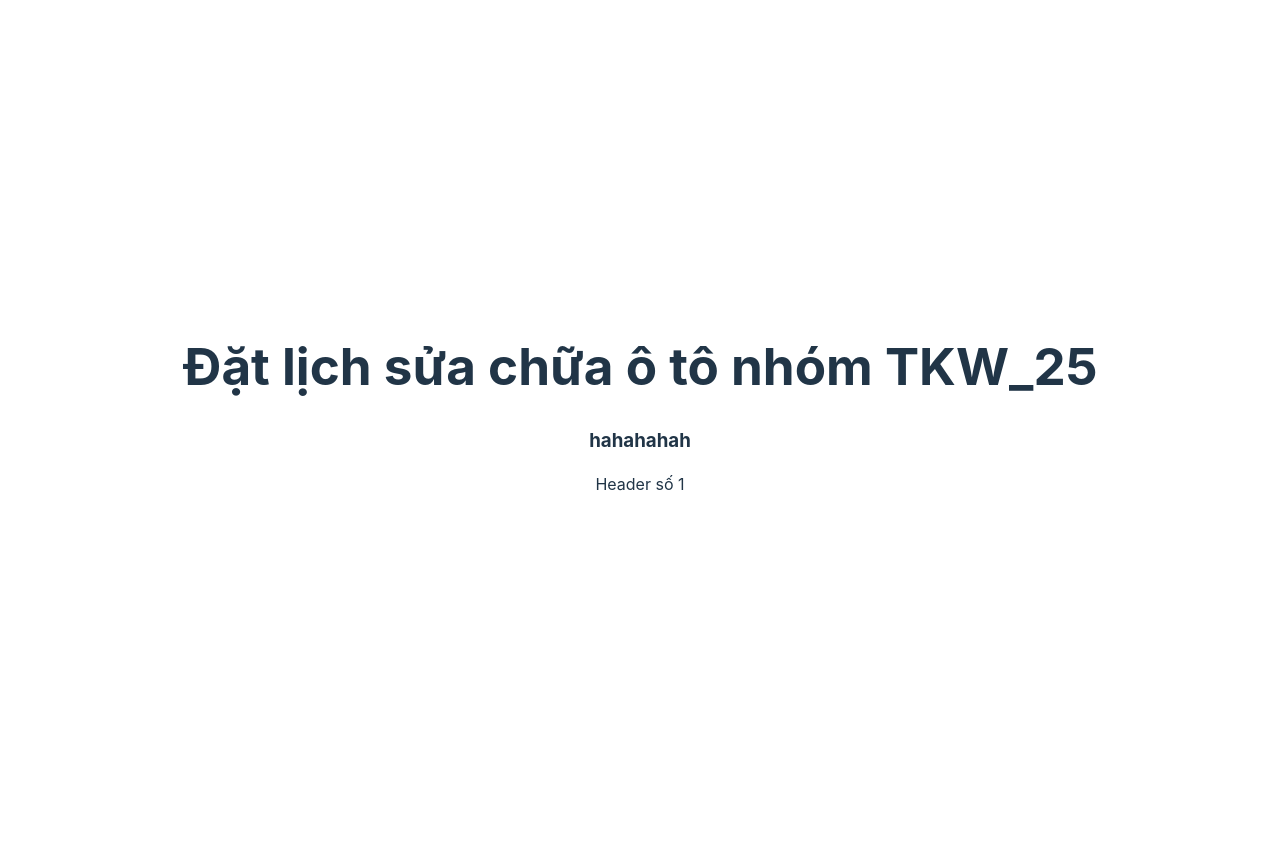
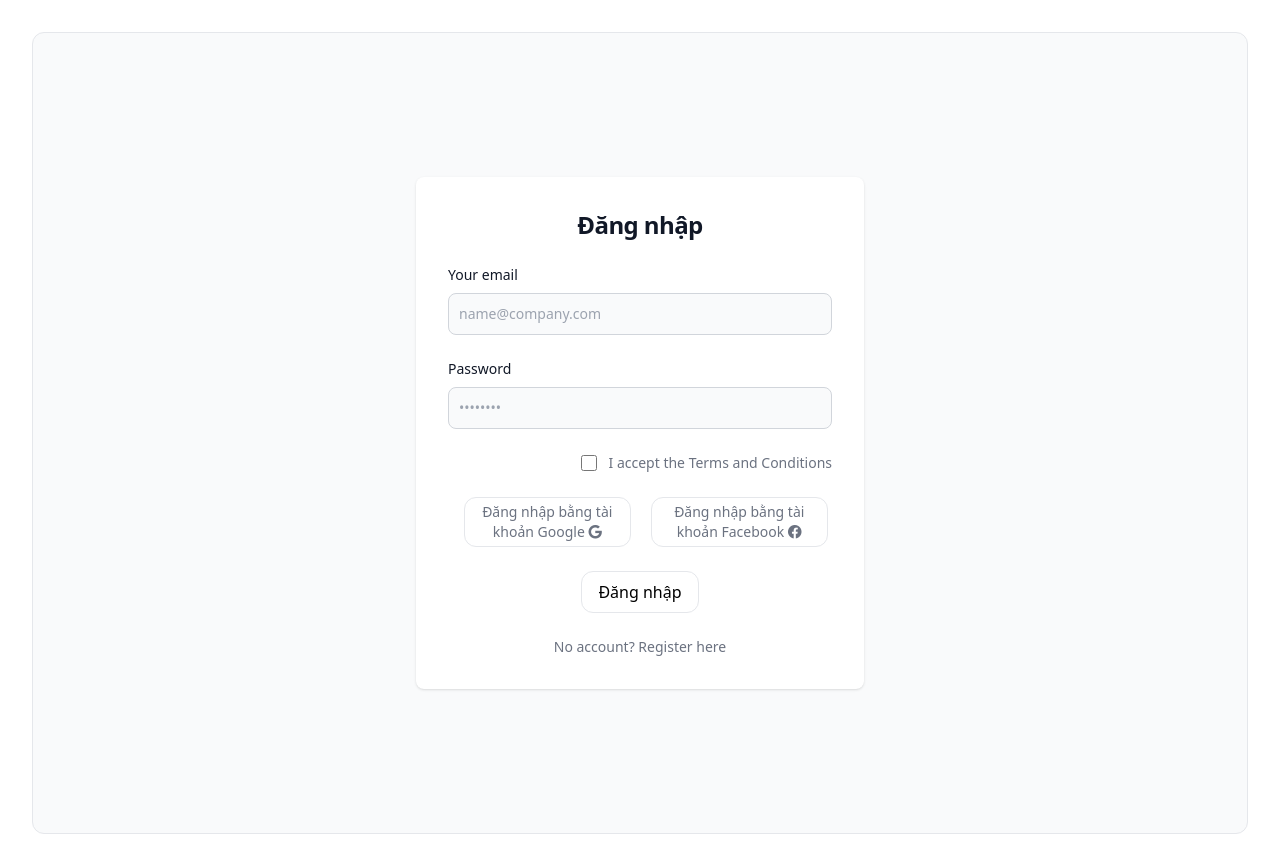
Before and after one commit to vietlqph13360/DATN_DatLichOto_TKW_25, a React (Vite) app: page /login in a window 1280 px wide. Before the commit the page ends 800 px from the top, so only its background shows below. Built offline with nearby package versions, Linux system fonts and the light colour scheme.

Commit message:
update_ui_dangnhap

```diff
--- a/index.html
+++ b/index.html
@@ -5,6 +5,7 @@
     <link rel="icon" type="image/svg+xml" href="/vite.svg" />
     <meta name="viewport" content="width=device-width, initial-scale=1.0" />
     <title>Vite + React</title>
+    <link rel="stylesheet" href="https://cdnjs.cloudflare.com/ajax/libs/font-awesome/6.2.0/css/all.min.css" integrity="sha512-xh6O/CkQoPOWDdYTDqeRdPCVd1SpvCA9XXcUnZS2FmJNp1coAFzvtCN9BmamE+4aHK8yyUHUSCcJHgXloTyT2A==" crossorigin="anonymous" referrerpolicy="no-referrer" />
   </head>
   <body>
     <div id="root"></div>
--- a/package.json
+++ b/package.json
@@ -10,12 +10,16 @@
   },
   "dependencies": {
     "react": "^18.2.0",
-    "react-dom": "^18.2.0"
+    "react-dom": "^18.2.0",
+    "react-router-dom": "^6.4.0"
   },
   "devDependencies": {
     "@types/react": "^18.0.17",
     "@types/react-dom": "^18.0.6",
     "@vitejs/plugin-react": "^2.1.0",
+    "autoprefixer": "^10.4.11",
+    "postcss": "^8.4.16",
+    "tailwindcss": "^3.1.8",
     "vite": "^3.1.0"
   }
 }
--- /dev/null
+++ b/postcss.config.cjs
@@ -0,0 +1,6 @@
+module.exports = {
+  plugins: {
+    tailwindcss: {},
+    autoprefixer: {},
+  },
+}
--- a/src/App.jsx
+++ b/src/App.jsx
@@ -1,15 +1,20 @@
-import { useState } from 'react'
 import './App.css'
-import Header from './components/Header'
-Header
+import React  from "react"
+import RegisterPage from './Page/RegisterPage'
+import { Route, Routes } from 'react-router-dom'
+import AdminPage from './Page/AdminPage'
+import LoginPage from './Page/LoginPage'
+import PageNotFound from './Page/PageNotFound'
 function App() {
-  const [count, setCount] = useState(0)
 
   return (
     <div className="App">
-      <h1>Đặt lịch sửa chữa ô tô nhóm TKW_25</h1>
-      <h3>hahahahah</h3>
-      <Header/>
+      <Routes>
+        <Route path='/' element={<AdminPage/>}/>
+        <Route path='/register' element={<RegisterPage/>}/>
+        <Route path='/login' element={<LoginPage/>}/>
+        <Route path='/404' element={<PageNotFound/>}/>
+      </Routes>
     </div>
   )
 }
--- /dev/null
+++ b/src/Page/AdminPage.jsx
@@ -0,0 +1,12 @@
+import React from 'react'
+
+const AdminPage = () => {
+  return (
+    <>
+    <p>đây là trang admin</p>
+
+    </>
+  )
+}
+
+export default AdminPage
--- /dev/null
+++ b/src/Page/LoginPage.jsx
@@ -0,0 +1,56 @@
+import React from 'react'
+import { Link } from 'react-router-dom'
+
+
+const LoginPage = () => {
+  return (
+    <section className="bg-gray-50 dark:bg-gray-900  border rounded-xl">
+    <div className="flex flex-col items-center justify-center px-6 py-8 mx-auto md:h-screen lg:py-0">
+      <div className="w-full bg-white rounded-lg shadow dark:border md:mt-0 sm:max-w-md xl:p-0 dark:bg-gray-800 dark:border-gray-700">
+        <div className="p-6 space-y-4 md:space-y-6 sm:p-8">
+          <h1 className="text-xl font-bold leading-tight tracking-tight text-gray-900 md:text-2xl dark:text-white">
+            Đăng nhập
+          </h1>
+          <form className="space-y-4 md:space-y-6" action="#">
+            <div>
+              <label htmlFor="email" className="text-left block mb-2 text-sm font-medium text-gray-900 dark:text-white">Your email</label>
+              <input type="email" name="email" id="email" className="bg-gray-50 border border-gray-300 text-gray-900 sm:text-sm rounded-lg focus:ring-primary-600 focus:border-primary-600 block w-full p-2.5 dark:bg-gray-700 dark:border-gray-600 dark:placeholder-gray-400 dark:text-white dark:focus:ring-blue-500 dark:focus:border-blue-500" placeholder="name@company.com" required />
+            </div>
+            <div>
+              <label htmlFor="password" className="text-left block mb-2 text-sm font-medium text-gray-900 dark:text-white">Password</label>
+              <input type="password" name="password" id="password" placeholder="••••••••" className="bg-gray-50 border border-gray-300 text-gray-900 sm:text-sm rounded-lg focus:ring-primary-600 focus:border-primary-600 block w-full p-2.5 dark:bg-gray-700 dark:border-gray-600 dark:placeholder-gray-400 dark:text-white dark:focus:ring-blue-500 dark:focus:border-blue-500" required />
+            </div>
+            <div className="flex justify-end ">
+              <div className="flex items-center h-5">
+                <input id="terms" aria-describedby="terms" type="checkbox" className="w-4 h-4 border border-gray-300 rounded bg-gray-50 focus:ring-3 focus:ring-primary-300 dark:bg-gray-700 dark:border-gray-600 dark:focus:ring-primary-600 dark:ring-offset-gray-800" required />
+              </div>
+              <div className="ml-3 text-sm">
+                <label htmlFor="terms" className="font-light text-gray-500 dark:text-gray-300">I accept the <a className="font-medium text-primary-600 hover:underline dark:text-primary-500" href="#">Terms and Conditions</a></label>
+              </div>
+            </div>
+            <div className='flex justify-center'>
+            <div className="flex items-center px-1">
+              <div className="ml-3 text-sm border rounded-xl hover:bg-[#e2e8f0] duration-100 px-1 py-1 ">
+                <label  className="font-light text-gray-500 text-[black]">Đăng nhập bằng tài khoản Google <i class="fa-brands fa-google"></i> </label>
+              </div>
+            </div>
+            <div className="flex  items-center px-1">
+              <div className="ml-3 text-sm border rounded-xl hover:bg-[#e2e8f0] duration-100 px-1 py-1 ">
+                <label  className="font-light text-gray-500 text-[black]">Đăng nhập bằng tài khoản Facebook <i class="fa-brands fa-facebook"></i> </label>
+              </div>
+            </div>
+            </div>
+
+            <button type="submit" className="border px-4 py-2 rounded-xl bg-[white] hover:bg-[#e2e8f0]">Đăng nhập </button>
+            <p className="text-sm font-light text-gray-500 dark:text-gray-400">
+              No account? <Link to={"/register"} className="font-medium text-primary-600 hover:underline dark:text-primary-500">Register here</Link>
+            </p>
+          </form>
+        </div>
+      </div>
+    </div>
+  </section>
+  )
+}
+
+export default LoginPage
--- /dev/null
+++ b/src/Page/PageNotFound.jsx
@@ -0,0 +1,34 @@
+import React from 'react'
+import { Link } from 'react-router-dom'
+
+const PageNotFound = () => {
+  return (
+    <section class="page_404">
+	<div class="container ">
+		<div class="row">
+		<div class="col-sm-12 ">
+		<div class="col-sm-10 col-sm-offset-1  text-center">
+		<div class="four_zero_four_bg">
+			<h1 class="text-center ">404</h1>
+
+
+		</div>
+
+		<div class="contant_box_404">
+		<h3 class="h2">
+		Look like you're lost
+		</h3>
+
+		<p>the page you are looking for not avaible!</p>
+
+		<Link to={"/"} class="link_404 hover:bg-[white] hover:text-[black] hover:shadow-2xl duration-300">Go to Home</Link>
+	</div>
+		</div>
+		</div>
+		</div>
+	</div>
+</section>
+  )
+}
+
+export default PageNotFound
--- /dev/null
+++ b/src/Page/RegisterPage.jsx
@@ -0,0 +1,47 @@
+import React from 'react'
+import { Link } from 'react-router-dom'
+
+const RegisterPage = () => {
+  return (
+    <section className="bg-gray-50 dark:bg-gray-900 border rounded-xl">
+  <div className="flex flex-col items-center justify-center px-6 py-8 mx-auto md:h-screen lg:py-0">
+    <div className="w-full bg-white rounded-lg shadow dark:border md:mt-0 sm:max-w-md xl:p-0 dark:bg-gray-800 dark:border-gray-700">
+      <div className="p-6 space-y-4 md:space-y-6 sm:p-8">
+        <h1 className="text-xl font-bold leading-tight tracking-tight text-gray-900 md:text-2xl dark:text-white">
+          Đăng kí tài khoản
+        </h1>
+        <form className="space-y-4 md:space-y-6" action="#">
+          <div>
+            <label htmlFor="email" className="text-left block mb-2 text-sm font-medium text-gray-900 dark:text-white">Your email</label>
+            <input type="email" name="email" id="email" className="bg-gray-50 border border-gray-300 text-gray-900 sm:text-sm rounded-lg focus:ring-primary-600 focus:border-primary-600 block w-full p-2.5 dark:bg-gray-700 dark:border-gray-600 dark:placeholder-gray-400 dark:text-white dark:focus:ring-blue-500 dark:focus:border-blue-500" placeholder="name@company.com" required />
+          </div>
+          <div>
+            <label htmlFor="password" className="text-left block mb-2 text-sm font-medium text-gray-900 dark:text-white">Password</label>
+            <input type="password" name="password" id="password" placeholder="••••••••" className="bg-gray-50 border border-gray-300 text-gray-900 sm:text-sm rounded-lg focus:ring-primary-600 focus:border-primary-600 block w-full p-2.5 dark:bg-gray-700 dark:border-gray-600 dark:placeholder-gray-400 dark:text-white dark:focus:ring-blue-500 dark:focus:border-blue-500" required />
+          </div>
+          <div>
+            <label htmlFor="confirm-password" className="text-left block mb-2 text-sm font-medium text-gray-900 dark:text-white">Confirm password</label>
+            <input type="confirm-password" name="confirm-password" id="confirm-password" placeholder="••••••••" className="bg-gray-50 border border-gray-300 text-gray-900 sm:text-sm rounded-lg focus:ring-primary-600 focus:border-primary-600 block w-full p-2.5 dark:bg-gray-700 dark:border-gray-600 dark:placeholder-gray-400 dark:text-white dark:focus:ring-blue-500 dark:focus:border-blue-500" required />
+          </div>
+          <div className="flex justify-end">
+            <div className="flex items-center h-5">
+              <input id="terms" aria-describedby="terms" type="checkbox" className="w-4 h-4 border border-gray-300 rounded bg-gray-50 focus:ring-3 focus:ring-primary-300 dark:bg-gray-700 dark:border-gray-600 dark:focus:ring-primary-600 dark:ring-offset-gray-800" required />
+            </div>
+            <div className="ml-3 text-sm">
+              <label htmlFor="terms" className="font-light text-gray-500 dark:text-gray-300">I accept the <a className="font-medium text-primary-600 hover:underline dark:text-primary-500" href="#">Terms and Conditions</a></label>
+            </div>
+          </div>
+          <button type="submit" className="w-full text-white bg-primary-600 hover:bg-primary-700 focus:ring-4 focus:outline-none focus:ring-primary-300 font-medium rounded-lg text-sm px-5 py-2.5 text-center dark:bg-primary-600 dark:hover:bg-primary-700 dark:focus:ring-primary-800">Create an account</button>
+          <p className="text-sm font-light text-gray-500 dark:text-gray-400">
+            Already have an account? <Link to={"/login"} className="font-medium text-primary-600 hover:underline dark:text-primary-500">Login here</Link>
+          </p>
+        </form>
+      </div>
+    </div>
+  </div>
+</section>
+
+  )
+}
+
+export default RegisterPage
--- a/src/index.css
+++ b/src/index.css
@@ -1,70 +1,47 @@
-:root {
-  font-family: Inter, Avenir, Helvetica, Arial, sans-serif;
-  font-size: 16px;
-  line-height: 24px;
-  font-weight: 400;
+@tailwind base;
+@tailwind components;
+@tailwind utilities;
+/*======================
+    404 page
+=======================*/
 
-  color-scheme: light dark;
-  color: rgba(255, 255, 255, 0.87);
-  background-color: #242424;
-
-  font-synthesis: none;
-  text-rendering: optimizeLegibility;
-  -webkit-font-smoothing: antialiased;
-  -moz-osx-font-smoothing: grayscale;
-  -webkit-text-size-adjust: 100%;
+.page_404 {
+  padding: 40px 0;
+  background: #fff;
+  width: 100%;
+  height: 100%;
 }
 
-a {
-  font-weight: 500;
-  color: #646cff;
-  text-decoration: inherit;
-}
-a:hover {
-  color: #535bf2;
+.page_404 img {
+  width: 100%;
 }
 
-body {
-  margin: 0;
-  display: flex;
-  place-items: center;
-  min-width: 320px;
-  min-height: 100vh;
+.four_zero_four_bg {
+  background-image: url(https://cdn.dribbble.com/users/285475/screenshots/2083086/dribbble_1.gif);
+  height: 400px;
+  background-position: center;
+  width: 50%;
+  margin: auto;
 }
 
-h1 {
-  font-size: 3.2em;
-  line-height: 1.1;
+.four_zero_four_bg h1 {
+  font-size: 80px;
 }
 
-button {
-  border-radius: 8px;
-  border: 1px solid transparent;
-  padding: 0.6em 1.2em;
-  font-size: 1em;
-  font-weight: 500;
-  font-family: inherit;
-  background-color: #1a1a1a;
-  cursor: pointer;
-  transition: border-color 0.25s;
-}
-button:hover {
-  border-color: #646cff;
-}
-button:focus,
-button:focus-visible {
-  outline: 4px auto -webkit-focus-ring-color;
+.four_zero_four_bg h3 {
+  font-size: 80px;
 }
 
-@media (prefers-color-scheme: light) {
-  :root {
-    color: #213547;
-    background-color: #ffffff;
-  }
-  a:hover {
-    color: #747bff;
-  }
-  button {
-    background-color: #f9f9f9;
-  }
+.link_404 {
+  color: #fff ;
+  padding: 10px 20px;
+  background: #39ac31;
+  margin: 20px 0;
+  display: inline-block;
+  border: 1px solid #39ac31;
+  border-radius: 10px;
+
 }
+.contant_box_404 {
+  margin-top: -50px;
+}
--- a/src/main.jsx
+++ b/src/main.jsx
@@ -1,10 +1,11 @@
 import React from 'react'
 import ReactDOM from 'react-dom/client'
+import { BrowserRouter } from 'react-router-dom'
 import App from './App'
 import './index.css'
 
 ReactDOM.createRoot(document.getElementById('root')).render(
-  <React.StrictMode>
+  <BrowserRouter>
     <App />
-  </React.StrictMode>
+  </BrowserRouter>
 )
--- /dev/null
+++ b/tailwind.config.cjs
@@ -0,0 +1,11 @@
+/** @type {import('tailwindcss').Config} */
+module.exports = {
+  content: [
+    "./index.html",
+    "./src/**/*.{js,ts,jsx,tsx}",
+  ],
+  theme: {
+    extend: {},
+  },
+  plugins: [],
+}
```
Also changed, not shown: 1 other file (tests, documents, lock files or other folders).
